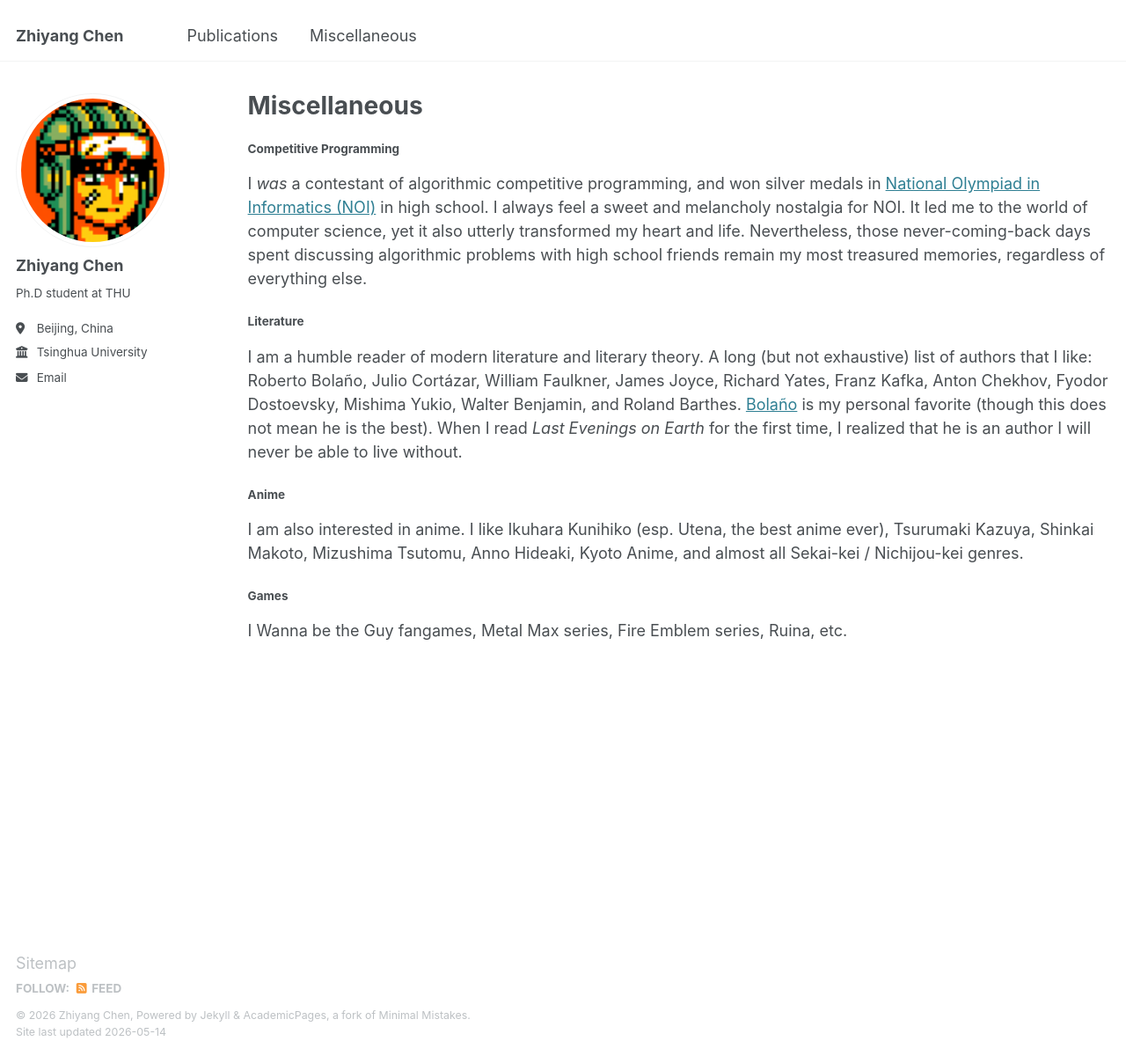
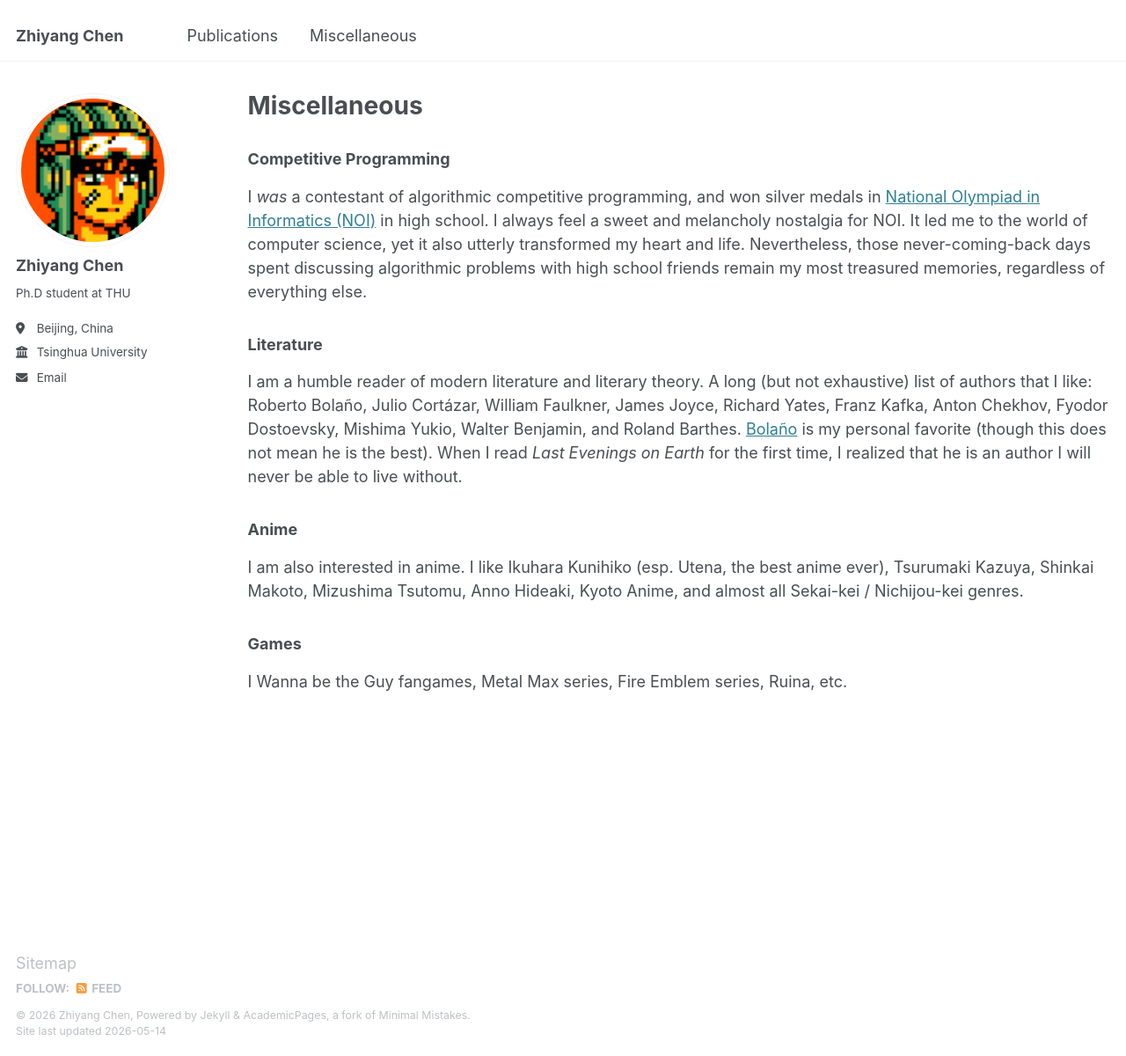
Before and after one commit to chen-zhi-yang/chen-zhi-yang.github.io, a Jekyll site: the page built from _pages/misc.md, in a window 1280 px wide and 1200 px high. Shown: the whole window at 88% size. Built offline with Jekyll 4.4.1, drawn with Linux system fonts in a browser that asks for light colours.

```diff
--- a/_pages/misc.md
+++ b/_pages/misc.md
@@ -5,18 +5,18 @@ permalink: /misc/
 author_profile: true
 ---
 
-#### Competitive Programming
+### Competitive Programming
 
 I *was* a contestant of algorithmic competitive programming, and won silver medals in [National Olympiad in Informatics (NOI)](https://www.noi.cn) in high school. I always feel a sweet and melancholy nostalgia for NOI. It led me to the world of computer science, yet it also utterly transformed my heart and life. Nevertheless, those never-coming-back days spent discussing algorithmic problems with high school friends remain my most treasured memories, regardless of everything else.
 
-#### Literature
+### Literature
 
 I am a humble reader of modern literature and literary theory. A long (but not exhaustive) list of authors that I like: Roberto Bolaño, Julio Cortázar, William Faulkner, James Joyce, Richard Yates, Franz Kafka, Anton Chekhov, Fyodor Dostoevsky, Mishima Yukio, Walter Benjamin, and Roland Barthes. [Bolaño](https://en.wikipedia.org/wiki/Roberto_Bola%C3%B1o) is my personal favorite (though this does not mean he is the best). When I read *Last Evenings on Earth* for the first time, I realized that he is an author I will never be able to live without.
 
-#### Anime
+### Anime
 
 I am also interested in anime. I like Ikuhara Kunihiko (esp. Utena, the best anime ever), Tsurumaki Kazuya, Shinkai Makoto, Mizushima Tsutomu, Anno Hideaki, Kyoto Anime, and almost all Sekai-kei / Nichijou-kei genres.
 
-#### Games
+### Games
 
 I Wanna be the Guy fangames, Metal Max series, Fire Emblem series, Ruina, etc.
```
